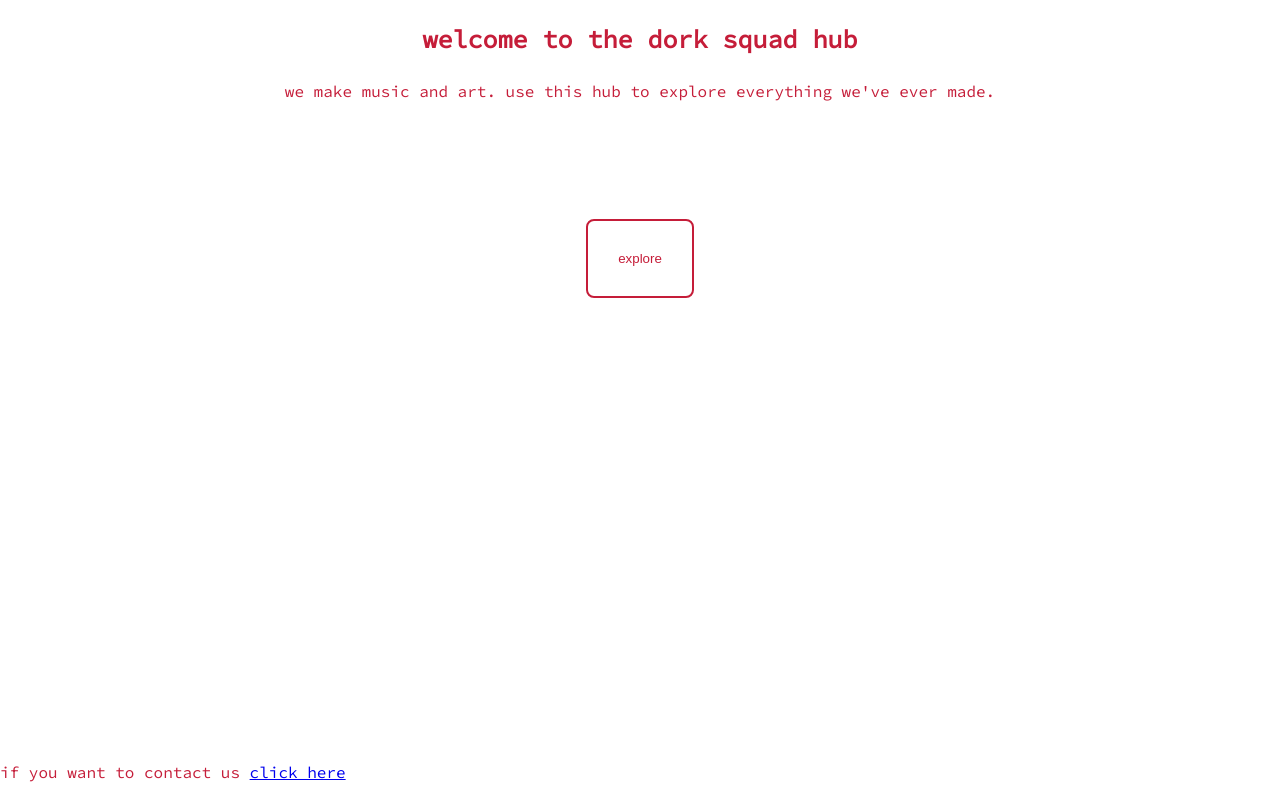
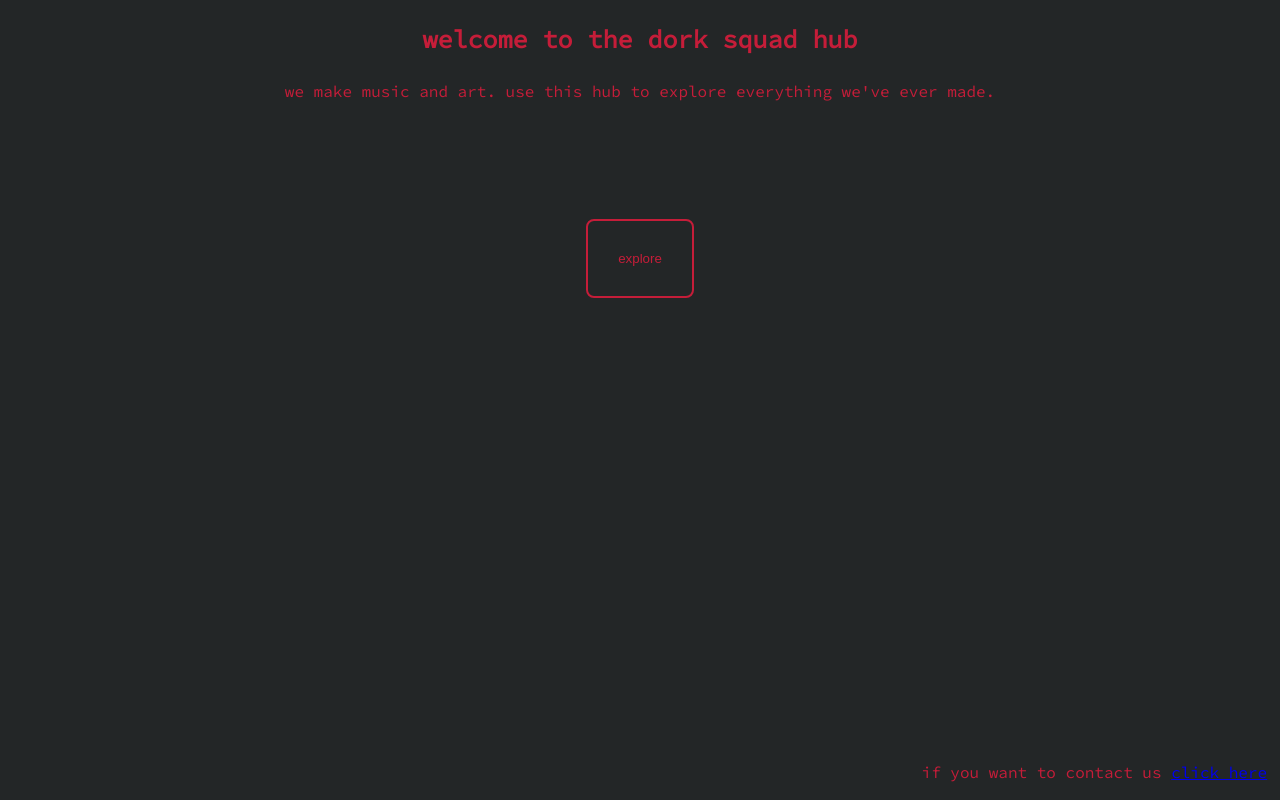
Before and after one commit to dorksquad/frontend, a React (Create React App) app: page / in a window 1280 px wide. Built offline with nearby package versions, Linux system fonts and the light colour scheme.

Commit message:
add some useful classes and styling to css

```diff
--- a/src/index.css
+++ b/src/index.css
@@ -1,4 +1,13 @@
 @import url("https://fonts.googleapis.com/css?family=Source+Code+Pro");
+
+/* root */
+
+:root {
+  background-color: #232627;
+}
+
+
+/* basic html elements */
 
 body {
   font-family: "Source Code Pro";
@@ -6,7 +15,7 @@ body {
   line-height: 1.5;
   color: rgb(197, 29, 57);
   font-weight: 300;
-  margin: 0;
+  margin: 1;
   padding: 0;
 }
 
@@ -25,8 +34,11 @@ h3 {
   color: rgb(197, 29, 57);
 }
 
+
+/* buttons */
+
 button {
-  background-color: white;
+  background-color: #232627;
   border: 2px solid black;
   border-color: rgb(197, 29, 57);
   padding: 30px;
@@ -41,17 +53,43 @@ button:hover {
   color: rgb(37, 173, 139);
 }
 
-.text-center {
-  text-align: center;
-}
+
+/* footers */
 
 .footer {
   position: fixed;
   left: 0;
   bottom: 0;
-  width: 100%;
+  width: 99%;
+}
+
+
+/* padding and positioning */
+
+.padding-1 {
+  padding: 15px;
 }
 
 .padding-top-1 {
   padding-top: 100px;
 }
+
+.text-center {
+  text-align: center;
+}
+
+.text-right {
+  text-align: right;
+}
+
+.text-left {
+  text-align: left;
+}
+
+
+/* flex containers */
+
+.evenly-spaced-items {
+  display: flex;
+  justify-content: space-between;
+}
```
